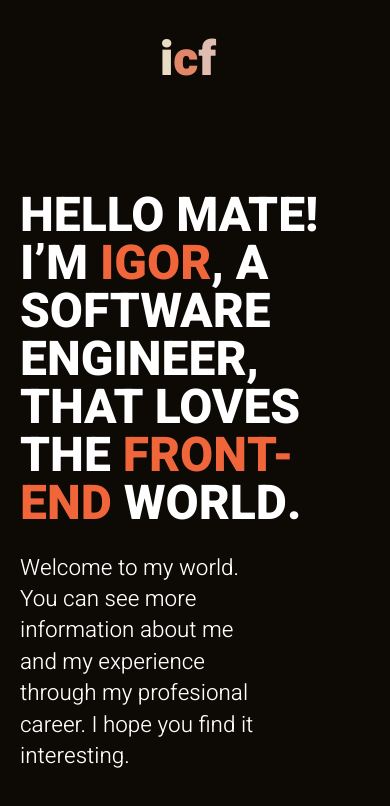
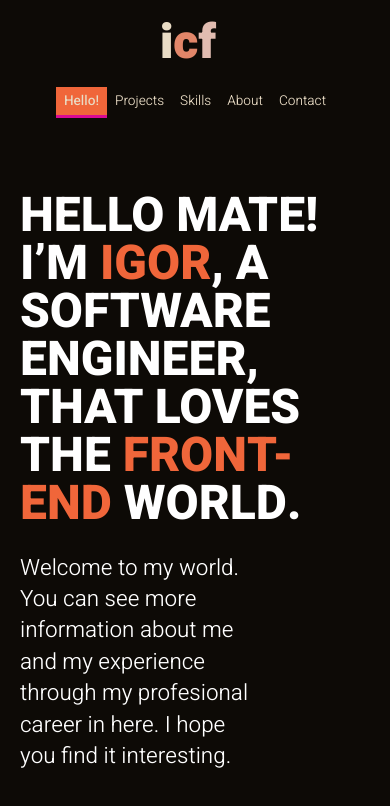
Before and after one commit to Kasuk1/personal-portfolio, a React (Create React App) app: page / in a window 390 px wide. Shown: the top 806 px of the page. Built offline with nearby package versions, Linux system fonts and the light colour scheme.

Commit message:
Navbar update for mobile

```diff
--- a/src/components/navbar/navbar-style.scss
+++ b/src/components/navbar/navbar-style.scss
@@ -20,28 +20,24 @@
   padding: 0;
 }
 
-.nav-list li {
-  margin: 0 10px;
-}
-
 .nav-list li a {
   color: $second-color;
   font-size: 1rem;
-  transition: all 0.1s ease-in;
+  padding: 4px 8px;
+  transition: all 0.1s ease-in-out;
 }
 
 .nav-list li a:hover {
-  background-color: $highlight-background;
-  color: $highlight-color;
-  padding: 5px 10px;
+  border-bottom: 3px solid $alternate-color;
 }
 
 .nav-list li .active {
+  box-sizing: border-box;
+  background-color: $highlight-background;
+  border-bottom: 3px solid $alternate-color;
+  color: $highlight-color;
   font-weight: 500;
-  background-color: $highlight-background;
-  padding: 5px 10px;
-  color: $highlight-color;
-  box-sizing: border-box;
+  padding: 4px 8px;
 }
 
 .logo {
@@ -75,10 +71,16 @@
 
 @media only screen and (max-width: 480px) {
   .navbar {
+    flex-direction: column;
+    justify-content: center;
+    gap: 10px;
+  }
+
+  .nav-list {
     justify-content: center;
   }
 
-  .nav-list {
-    display: none;
+  .nav-list li a {
+    font-size: 0.85rem;
   }
 }
--- a/src/views/main/Main.tsx
+++ b/src/views/main/Main.tsx
@@ -14,7 +14,7 @@ export const Main = () => {
           className={`${classes.main_description} animate__animated animate__fadeInDown`}
         >
           Welcome to my world. You can see more information about me and my
-          experience through my profesional career. I hope you find it
+          experience through my profesional career in here. I hope you find it
           interesting.
         </p>
       </div>
```
